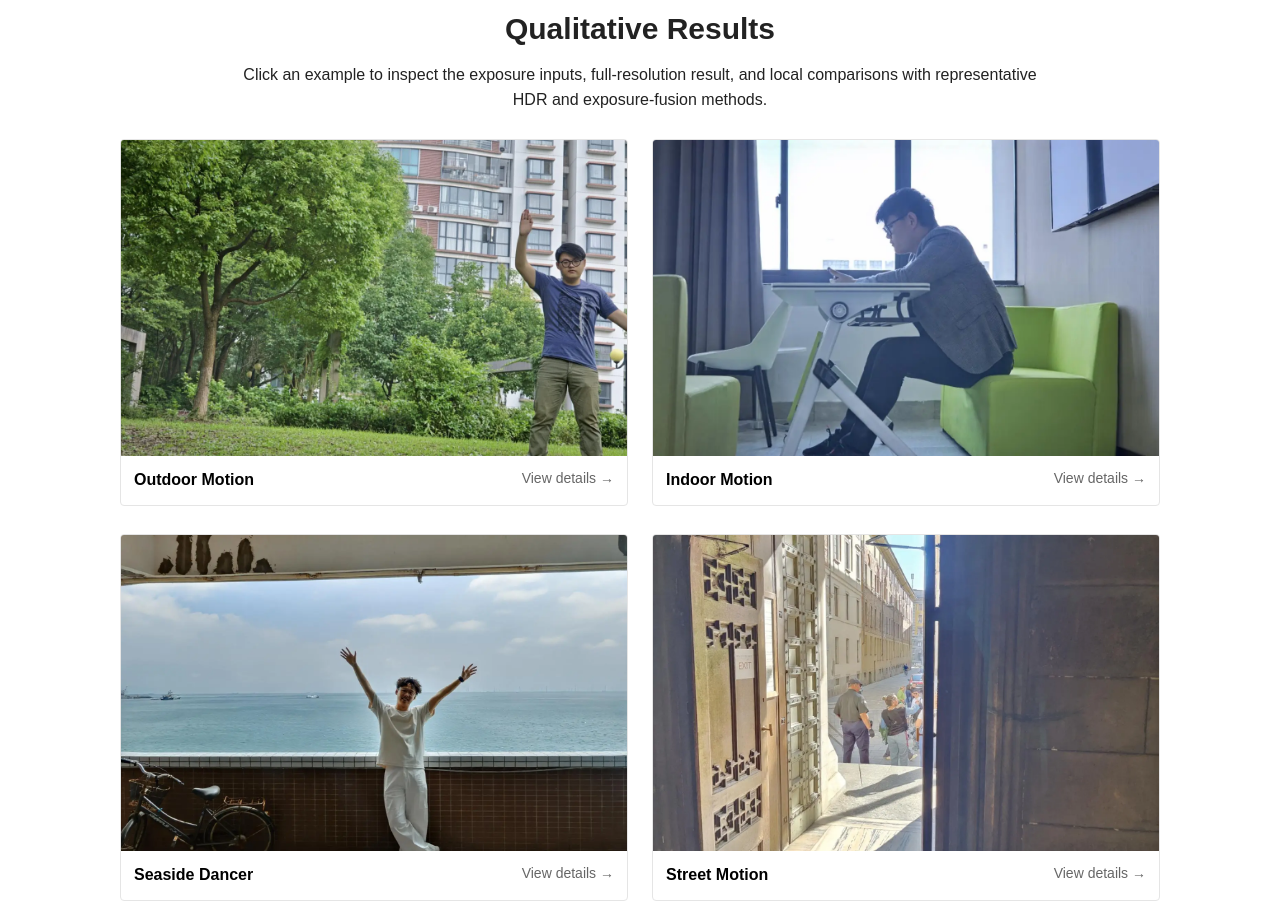
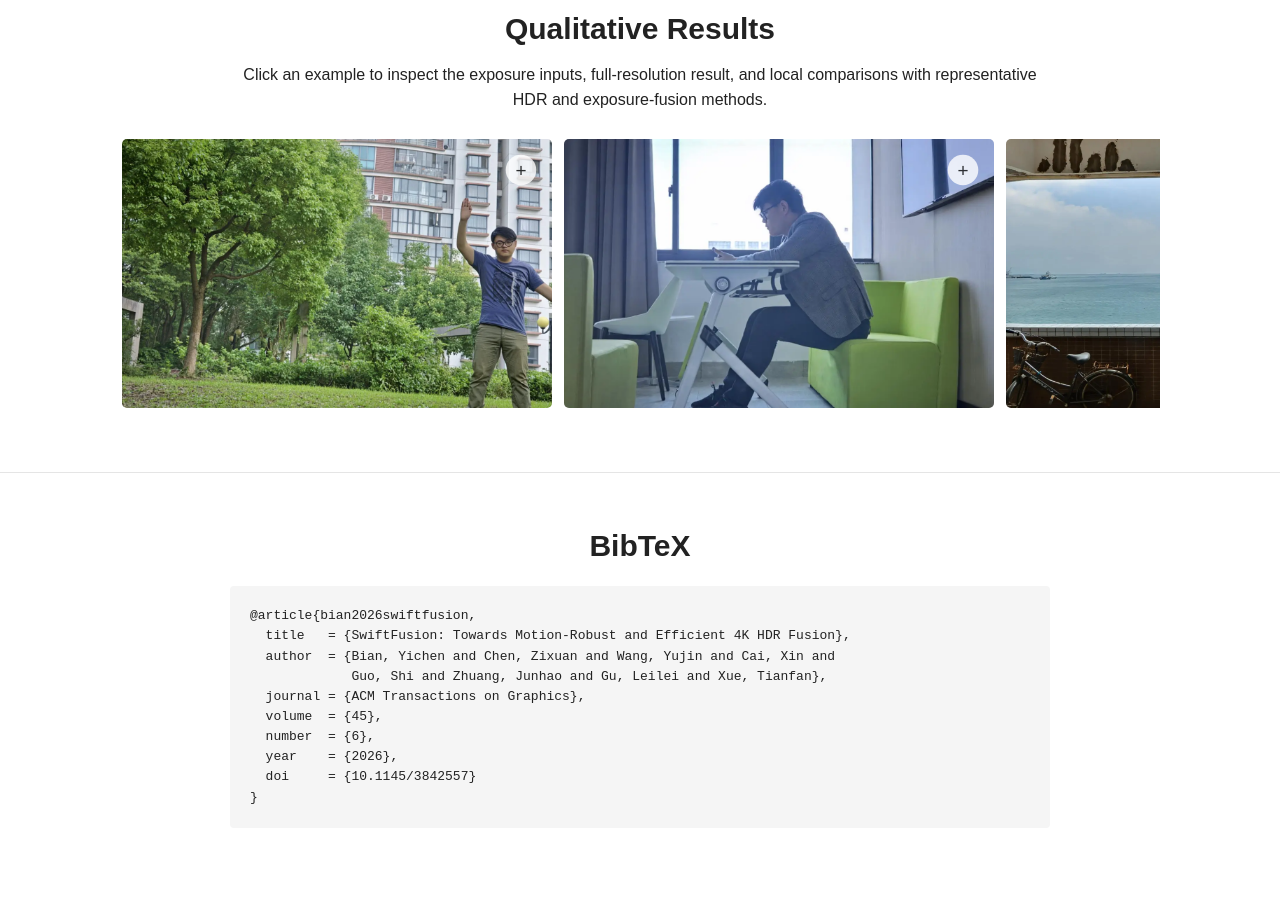
Before and after one commit to Bian-Yichen/SwiftFusion, a plain HTML site: page index.html in a window 1280 px wide. Shown: the part 2540-3444 px from the top of the page. Drawn offline with Linux system fonts and the light colour scheme.

Commit message:
Refine scene gallery animation and repair exposure assets

```diff
--- a/static/css/index.css
+++ b/static/css/index.css
@@ -176,51 +176,85 @@ h2 {
 }
 
 .scene-gallery {
-  display: grid;
-  grid-template-columns: repeat(2, minmax(0, 1fr));
-  gap: 28px 24px;
+  display: flex;
+  gap: 7px;
+  height: clamp(340px, 43vw, 510px);
+  overflow: hidden;
 }
 
 .scene-card {
+  position: relative;
+  flex: 1 1 0;
+  min-width: 0;
+  height: 100%;
   padding: 0;
   overflow: hidden;
-  background: #fff;
-  border: 1px solid var(--line);
-  border-radius: 4px;
+  background: #e8e8e8;
+  border: 0;
+  border-radius: 5px;
   cursor: pointer;
   font: inherit;
-  text-align: left;
-  transition: border-color 0.15s ease;
+  transition:
+    flex-grow 720ms cubic-bezier(0.22, 1, 0.36, 1),
+    opacity 520ms ease;
 }
 
-.scene-card:hover,
-.scene-card:focus-visible {
-  border-color: #999;
+.scene-gallery:hover .scene-card,
+.scene-gallery:focus-within .scene-card {
+  flex-grow: 0.72;
+  opacity: 0.72;
+}
+
+.scene-gallery .scene-card:hover,
+.scene-gallery .scene-card:focus-visible {
+  z-index: 1;
+  flex-grow: 4.8;
+  opacity: 1;
   outline: none;
 }
 
 .scene-card img {
   width: 100%;
-  aspect-ratio: 16 / 10;
+  height: 100%;
   object-fit: cover;
-  background: #eee;
+  transform: scale(1.055);
+  filter: saturate(0.9) contrast(0.98);
+  transition:
+    transform 800ms cubic-bezier(0.22, 1, 0.36, 1),
+    filter 520ms ease;
 }
 
-.scene-card-text {
-  display: flex;
-  justify-content: space-between;
-  gap: 16px;
-  padding: 11px 13px 12px;
+.scene-card:hover img,
+.scene-card:focus-visible img {
+  transform: scale(1);
+  filter: saturate(1) contrast(1);
 }
 
-.scene-card-title {
-  font-weight: 600;
+.scene-card::after {
+  position: absolute;
+  top: 14px;
+  right: 14px;
+  display: grid;
+  width: 34px;
+  height: 34px;
+  place-items: center;
+  color: #222;
+  background: rgb(255 255 255 / 0.88);
+  border-radius: 50%;
+  content: "+";
+  font-size: 21px;
+  line-height: 1;
+  opacity: 0;
+  transform: scale(0.75);
+  transition:
+    opacity 300ms ease 110ms,
+    transform 440ms cubic-bezier(0.22, 1, 0.36, 1) 110ms;
 }
 
-.scene-card-action {
-  flex: 0 0 auto;
-  color: var(--muted);
-  font-size: 14px;
+.scene-card:hover::after,
+.scene-card:focus-visible::after {
+  opacity: 1;
+  transform: scale(1);
 }
 
 .result-lightbox {
@@ -521,11 +555,6 @@ footer {
     text-align: left;
   }
 
-  .scene-gallery {
-    grid-template-columns: 1fr;
-    gap: 20px;
-  }
-
   .result-lightbox {
     padding: 0;
   }
@@ -555,3 +584,49 @@ footer {
     grid-template-columns: 72px minmax(120px, 1fr) 72px;
   }
 }
+
+@media (hover: none), (max-width: 760px) {
+  .scene-gallery {
+    display: grid;
+    grid-auto-columns: min(82vw, 430px);
+    grid-auto-flow: column;
+    gap: 12px;
+    height: auto;
+    padding: 0 2px 10px;
+    overflow-x: auto;
+    scroll-snap-type: x mandatory;
+    scrollbar-width: thin;
+  }
+
+  .scene-card,
+  .scene-gallery:hover .scene-card,
+  .scene-gallery:focus-within .scene-card,
+  .scene-gallery .scene-card:hover,
+  .scene-gallery .scene-card:focus-visible {
+    width: auto;
+    height: auto;
+    aspect-ratio: 16 / 10;
+    opacity: 1;
+    scroll-snap-align: center;
+  }
+
+  .scene-card img,
+  .scene-card:hover img,
+  .scene-card:focus-visible img {
+    transform: none;
+    filter: none;
+  }
+
+  .scene-card::after {
+    opacity: 0.9;
+    transform: scale(0.9);
+  }
+}
+
+@media (prefers-reduced-motion: reduce) {
+  .scene-card,
+  .scene-card img,
+  .scene-card::after {
+    transition-duration: 0.01ms;
+  }
+}
--- a/static/js/index.js
+++ b/static/js/index.js
@@ -140,12 +140,9 @@ function renderGallery() {
     const button = document.createElement("button");
     button.type = "button";
     button.className = "scene-card";
+    button.setAttribute("aria-label", `Open ${scene.title} result`);
     button.innerHTML = `
-      <img src="${fullAsset(scene, "ours")}" alt="${scene.title}" loading="lazy" />
-      <span class="scene-card-text">
-        <span class="scene-card-title">${scene.title}</span>
-        <span class="scene-card-action">View details →</span>
-      </span>
+      <img src="${fullAsset(scene, "ours")}" alt="" loading="lazy" />
     `;
     button.addEventListener("click", () => openScene(scene, button));
     fragment.appendChild(button);
```
Also changed, not shown: static/images/results/ufplus-seaside/under.webp, static/images/results/ufplus-trees/under.webp.
